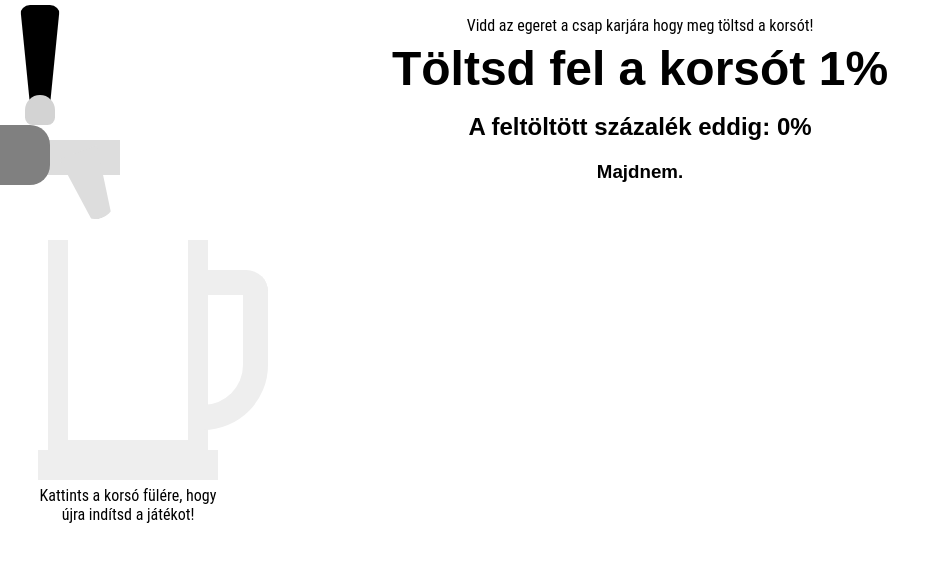
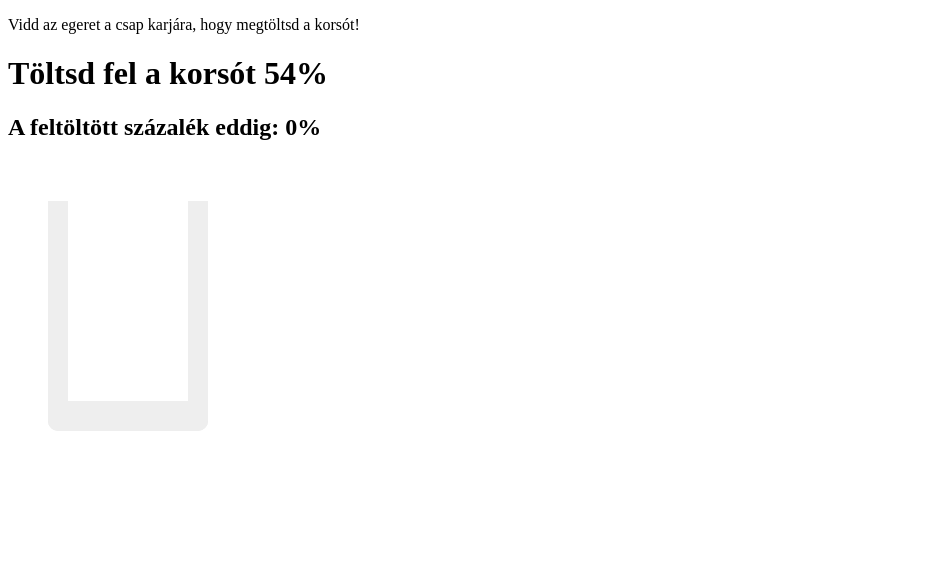
Before and after one commit to tothjazmin/korso, a plain HTML site: page index.html in a window 1280 px wide. Shown: the whole page, without its empty margins (0-950 px from the left). Drawn offline with nearby package versions, Linux system fonts and the light colour scheme.

Commit message:
Update index.html

```diff
--- a/index.html
+++ b/index.html
@@ -1,123 +1,11 @@
 <!DOCTYPE html>
-<html lang="en" xmlns="http://www.w3.org/1999/xhtml">
+<html lang="en">
 <head>
-
     <meta charset="utf-8" />
     <title>Korsó</title>
     <script src="https://code.jquery.com/jquery-3.6.4.min.js"></script>
-
     <style>
-        html {
-            font-size: 16px;
-        }
-
-        body {
-            font-family: 'Roboto Condensed', sans-serif;
-        }
-
-        h1, h2, h3, h4 {
-            font-family: 'Germania One', Arial,sans-serif;
-        }
-
-        #tap-container {
-            position: absolute;
-            top: 0;
-            left: 0;
-        }
-
-        #tap {
-            width: 120px;
-            background: #ddd;
-            height: 35px;
-            margin: 140px 0 0 0;
-            position: relative;
-            border-top-left-radius: 5px;
-            border-bottom-left-radius: 5px;
-        }
-
-            #tap:after {
-                content: "";
-                display: block;
-                position: absolute;
-                border-top: 70px solid #ddd;
-                border-left: 10px solid transparent;
-                border-right: 10px solid transparent;
-                border-radius: 0 0 40px 40px;
-                height: 0;
-                width: 20px;
-                top: 10px;
-                right: 10px;
-                transform: rotate(-20deg);
-                z-index: 2;
-            }
-
-            #tap:before {
-                content: "";
-                display: block;
-                position: absolute;
-                width: 70px;
-                height: 60px;
-                background: grey;
-                left: -20px;
-                top: -15px;
-                border-radius: 0px 20px 20px 0px;
-            }
-
-       #handle {
-    border-top: 100px solid black;
-    border-left: 10px solid transparent;
-    border-right: 10px solid transparent;
-    width: 20px;
-    position: absolute;
-    top: 5px;
-    left: 20px;
-    border-radius: 10px 10px 0 0;
-    z-index: 3;
-}
-
-#handle:before {
-    content: "";
-    display: block;
-    width: 30px;
-    height: 30px;
-    background: lightgrey;
-    position: absolute;
-    bottom: -20px;
-    left: -5px;
-    border-radius: 20px 20px 10px 10px;
-}
-
-
-            #handle:hover {
-                transform: rotate(6deg);
-                transform-origin: center bottom;
-            }
-
-                #handle:hover:before {
-                    transform: rotate(0deg);
-                }
-
-        #pour {
-            position: absolute;
-            left: 92px;
-            top: 210px;
-            width: 16px;
-            height: 0px;
-            z-index: 1;
-            background: rgba(229,197,57,1);
-            transition: height 800ms ease;
-        }
-
-            #pour.pouring {
-                height: 230px;
-                transition: height 800ms ease;
-            }
-
-        #mug-container {
-            position: absolute;
-            top: 180px;
-        }
-
+        /* Alap CSS-kód változatlanul */
         #mug {
             margin: 60px 0 0 40px;
             border: 20px solid #eee;
@@ -128,94 +16,23 @@
             border-radius: 0 0 10px 10px;
             position: relative;
         }
-
-            #mug:before {
-                position: absolute;
-                content: "";
-                display: block;
-                bottom: -40px;
-                height: 30px;
-                width: 180px;
-                left: -30px;
-                background: #eee;
-            }
-
-            #mug:after {
-                position: absolute;
-                content: "";
-                display: block;
-                right: -80px;
-                top: 30px;
-                width: 40px;
-                height: 110px;
-                border: 25px solid #eee;
-                border-left: none;
-                border-radius: 0 50px 150px 0;
-            }
-
         #beer {
             width: 100%;
             height: 0%;
             max-height: 100%;
             background: linear-gradient( rgba(255,255,255,1) 0%, rgba(255,255,255,1) 35%, rgba(237,237,173,1) 43%, rgba(229,197,57,1) 44%, rgba(229,197,57,1) 100% );
-            background-repeat: repeat;
-            background-size: 100% 200%;
             position: absolute;
             bottom: 0;
             left: 0;
         }
-
-        @keyframes beerFill {
-            5% {
-                height: 0%;
-            }
-
-            100% {
-                height: 100%;
-            }
-        }
-
-        #beer.fill {
-            animation-name: beerFill;
-            animation-duration: 10s;
-            animation-fill-mode: forwards;
-            background-position: 0% 70%;
-        }
-
-        h1 {
-            font-size: 3rem;
-            text-align: center;
-            line-height: 1em;
-            margin-bottom: 10px;
-            margin-top: 10px;
-        }
-
-        #percent-filled {
-            text-align: center;
-        }
-
-        #result {
-            text-align: center;
-        }
-
-        .helper.tap {
-            text-align: center;
-            margin-bottom: 0;
-        }
-
-        .helper.mug {
-            margin-left: 30px;
-            width: 180px;
-            text-align: center;
-        }
     </style>
-    <script src="https://code.jquery.com/jquery-3.6.4.min.js"></script>
 </head>
 <body>
-    <p class="helper tap">Vidd az egeret a csap karjára hogy meg töltsd a korsót!</p>
+    <p class="helper tap">Vidd az egeret a csap karjára, hogy megtöltsd a korsót!</p>
     <h1>Töltsd fel a korsót <span id="target">0</span>%</h1>
-    <h2 id="percent-filled">A feltöltött százalék jelenleg</h2>
+    <h2 id="percent-filled">A feltöltött százalék jelenleg:</h2>
     <h3 id="result"></h3>
+
     <div id="tap-container">
         <div id="tap"></div>
         <div id="handle"></div>
@@ -226,9 +43,7 @@
         <div id="mug">
             <div id="beer"></div>
         </div>
-        <p class="helper mug">Kattints a korsó fülére, hogy újra indítsd a játékot!</p>
     </div>
-
 
     <script>
         let game = Math.floor((Math.random() * 100) + 1);
@@ -237,21 +52,20 @@
         let currentFill = 0;
 
         function updateBeerHeight() {
-        // A korsó magasságának megfelelő sörszint beállítása
+            // A korsó belső magasságának megfelelő kitöltés
             $('#beer').height((currentFill / 100) * mugHeight);
             $('#percent-filled').html('A feltöltött százalék eddig: ' + currentFill + '%');
 
-        // Eredmény kiértékelése
-        if (currentFill === game) {
-            $('#result').html('Tökéletes!');
+            if (currentFill === 100) {
+                $('#beer').height(mugHeight); // 100%-nál teljesen tele a korsó
+                $('#result').html('Tökéletes! A korsó tele van!');
             } else if (Math.abs(game - currentFill) <= 5) {
-            $('#result').html('Majdnem.');
+                $('#result').html('Majdnem sikerült.');
             } else {
                 $('#result').html('');
             }
         }
 
-    // Korsó töltése, amikor az egér a csap karjára kerül
         $('#handle').hover(
             function () {
                 fillInterval = setInterval(function () {
@@ -266,7 +80,6 @@
             }
         );
 
-    // Korsó kiürítése kattintásra, és új cél generálása
         $('#mug').click(function () {
             currentFill = 0;
             updateBeerHeight();
@@ -275,12 +88,10 @@
             $('#result').html('');
         });
 
-    // Kezdőállapot beállítása
         $(document).ready(function () {
             $('#target').html(game);
             updateBeerHeight();
         });
     </script>
-
 </body>
 </html>
```
Lines whose indentation alone changed are shown as unchanged.
